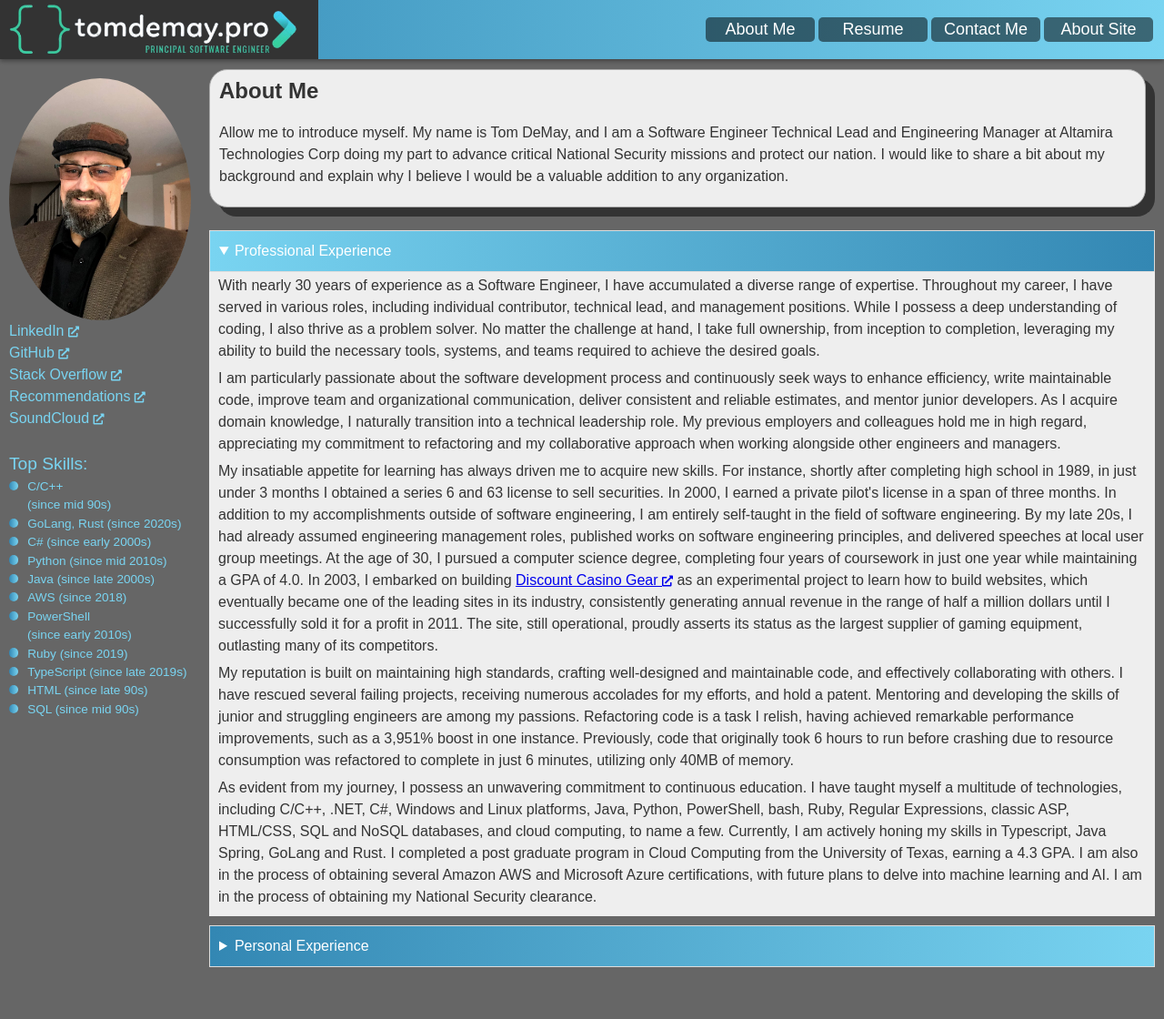
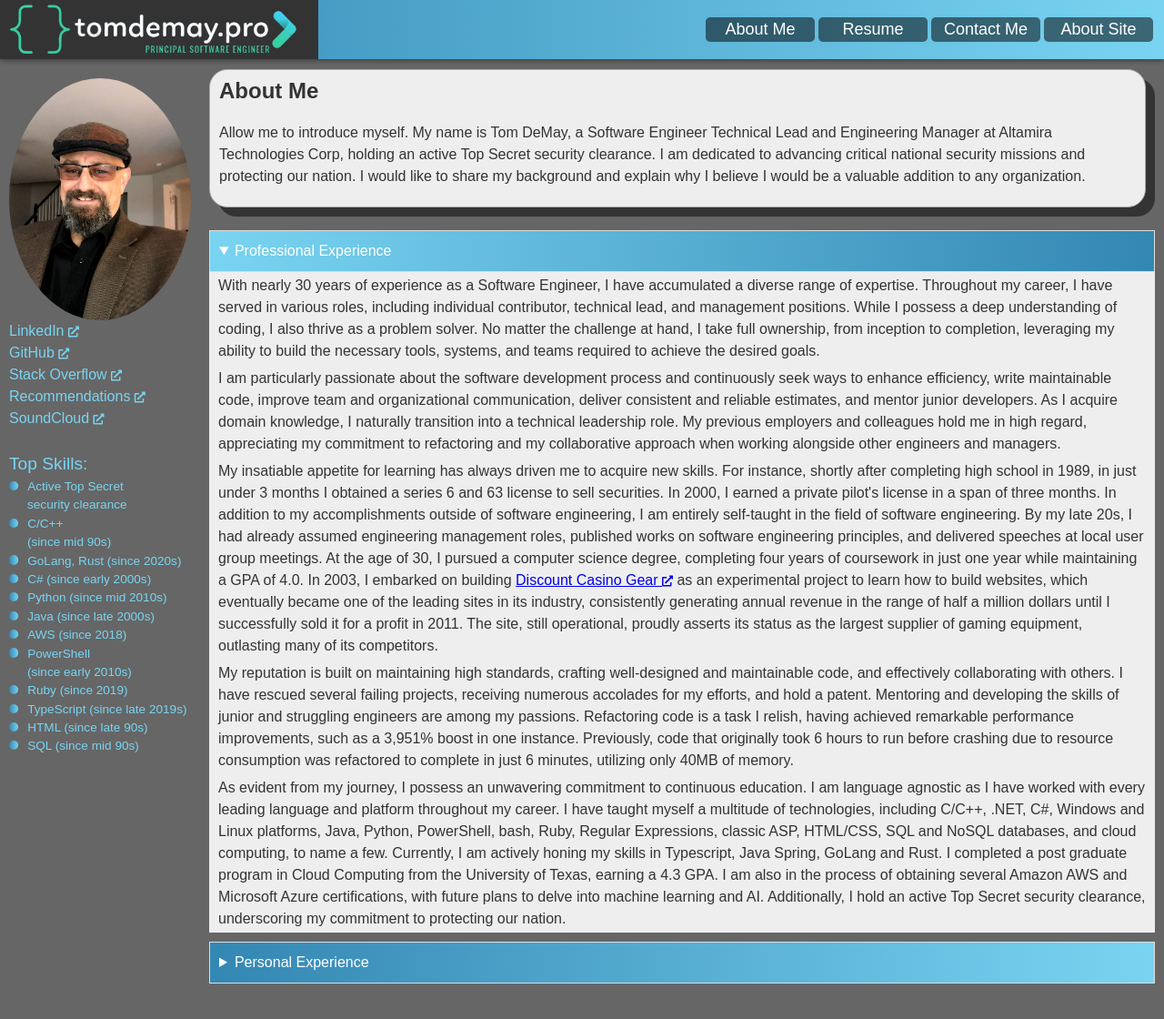
Before and after one commit to tomdemay/tomdemaypro, a Jekyll site: the page built from index.html, in a window 1280 px wide. Shown: the top 1120 px of the page at 91% size. Built offline with Jekyll 4.4.1, drawn with Linux system fonts in a browser that asks for light colours.

Commit message:
Adding Top Secret Security clearance

```diff
--- a/_includes/aboutme/headline.html
+++ b/_includes/aboutme/headline.html
@@ -1,8 +1,7 @@
 <div id="aboutme" class="shadowbox">
     <h1>About Me</h1>
-    <p> Allow me to introduce myself. My name is Tom DeMay, and I am a Software Engineer Technical Lead and Engineering
-        Manager at Altamira Technologies Corp doing my part to advance critical National Security missions and
-        protect our nation. I would like to share a bit about my background and explain why I believe I would be a
-        valuable addition to any
-        organization. </p>
+    <p> Allow me to introduce myself. My name is Tom DeMay, a Software Engineer Technical Lead and Engineering Manager
+        at Altamira Technologies Corp, holding an active Top Secret security clearance. I am dedicated to advancing
+        critical national security missions and protecting our nation. I would like to share my background and explain
+        why I believe I would be a valuable addition to any organization. </p>
 </div>
--- a/_includes/aboutme/professionalexperience.html
+++ b/_includes/aboutme/professionalexperience.html
@@ -1,5 +1,6 @@
 <details open id="professionalexperience">
-    <summary>Professional Experience</summary> <a name="professional"></a>
+    <summary>Professional Experience</summary>
+    <a name="professional"></a>
     <p> With nearly 30 years of experience as a Software Engineer, I have accumulated a diverse
         range of expertise. Throughout my career, I have served in various roles, including
         individual contributor, technical lead, and management positions. While I possess a deep
@@ -38,13 +39,15 @@
         improvements, such as a 3,951% boost in one instance. Previously, code that originally
         took 6 hours to run before crashing due to resource consumption was refactored to
         complete in just 6 minutes, utilizing only 40MB of memory. </p>
-    <p> As evident from my journey, I possess an unwavering commitment to continuous education.
+    <p> As evident from my journey, I possess an unwavering commitment to continuous education. I am language agnostic
+        as I have worked with every leading language and platform throughout my career.
         I have taught myself a multitude of technologies, including C/C++, .NET, C#, Windows and
         Linux platforms, Java, Python, PowerShell, bash, Ruby, Regular Expressions, classic ASP,
         HTML/CSS, SQL and NoSQL databases, and cloud computing, to name a few. Currently, I am
         actively honing my skills in Typescript, Java Spring, GoLang and Rust. I completed a post graduate program in
         Cloud Computing from the University of Texas, earning a 4.3 GPA. I am also in the process of obtaining several
-        Amazon AWS and Microsoft Azure certifications, with future plans to delve into machine learning and AI. I am in
-        the process of obtaining my National Security clearance.</p>
+        Amazon AWS and Microsoft Azure certifications, with future plans to delve into machine learning and AI.
+        Additionally, I hold an active Top Secret security clearance, underscoring my commitment to protecting our
+        nation.
     </p>
 </details>
--- a/_includes/resume/professionalskills.html
+++ b/_includes/resume/professionalskills.html
@@ -1,6 +1,7 @@
 <details open> <a name="professional"></a>
     <summary id="professionalskills" class="sectionheader">Professional Skills</summary>
     <ul class="skills-list">
+        <li>Active Top Secret security clearance</li>
         <li>C/C++ 2.0, Rust, Golang</li>
         <li>AWS, Azure</li>
         <li>Python, PowerShell, bash</li>
--- a/_includes/sitelayout/leftpane.html
+++ b/_includes/sitelayout/leftpane.html
@@ -15,6 +15,7 @@
         <br><br>
         <h3>Top Skills:</h3>
         <ul>
+            <li><a href="#professionalskills">Active Top Secret<br>security clearance</a></li>
             <li><a href="#professionalskills">C/C++<br>(since mid 90s)</a></li>
             <li><a href="#professionalskills">GoLang, Rust (since 2020s)</a></li>
             <li><a href="#professionalskills">C# (since early 2000s)</a></li>
```
Also changed, not shown: _includes/resume/certifications.html (+6 -1 lines), _includes/resume/employmenthistory/altamira.html (+4 -3 lines).
